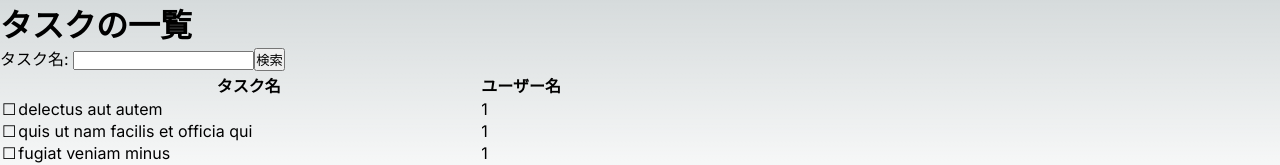
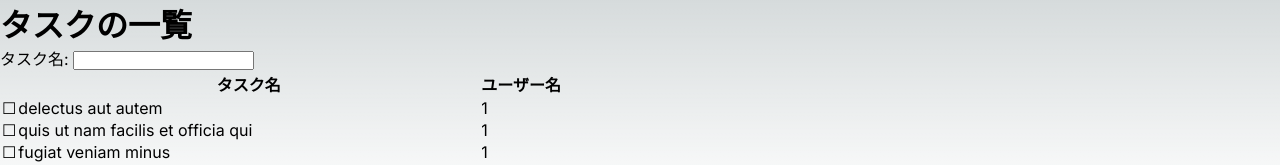
Before and after one commit to chanyou0311/react-todo-demo, a Next.js app: page / in a window 1280 px wide. Shown: the top 165 px of the page. Built offline with nearby package versions, Linux system fonts and the light colour scheme.

Commit message:
Implement filtering feature

```diff
--- a/src/app/page.tsx
+++ b/src/app/page.tsx
@@ -1,32 +1,36 @@
-type task = {
+"use client";
+import { ChangeEvent, useState } from "react";
+
+type Task = {
   userId: number;
   id: number;
   title: string;
   completed: boolean;
 };
-type TaskProps = {
-  tasks: task[];
-};
+const FilterableTaskTable = ({ tasks }: { tasks: Task[] }) => {
+  const [searchTitle, setSearchTitle] = useState("");
+  const filteredTasks = tasks.filter((task) => task.title.match(searchTitle));
 
-const FilterableTaskTable = ({ tasks }: TaskProps) => {
   return (
     <>
       <h1>タスクの一覧</h1>
-      <SearchBar />
-      <TaskTable tasks={tasks} />
+      <SearchBar handleChange={(e) => setSearchTitle(e.target.value)} />
+      <TaskTable tasks={filteredTasks} />
     </>
   );
 };
-const SearchBar = () => {
+type SearchBarProps = {
+  handleChange: (event: ChangeEvent<HTMLInputElement>) => void;
+};
+const SearchBar = ({ handleChange }: SearchBarProps) => {
   return (
-    <form>
+    <>
       <label htmlFor="title">タスク名: </label>
-      <input type="text" name="title" id="title" />
-      <input type="submit" value="検索" />
-    </form>
+      <input type="text" name="title" id="title" onChange={handleChange} />
+    </>
   );
 };
-const TaskTable = ({ tasks }: TaskProps) => {
+const TaskTable = ({ tasks }: { tasks: Task[] }) => {
   return (
     <table>
       <thead>
@@ -44,7 +48,7 @@ const TaskTable = ({ tasks }: TaskProps) => {
     </table>
   );
 };
-const TaskRow = ({ task }: { task: task }) => {
+const TaskRow = ({ task }: { task: Task }) => {
   return (
     <tr>
       <td>{task.completed ? "☑" : "☐"}</td>
```
